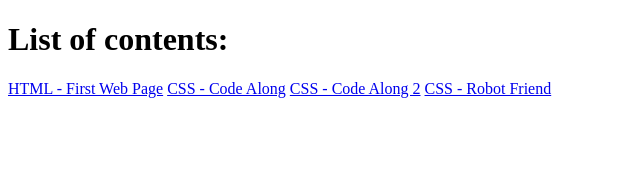
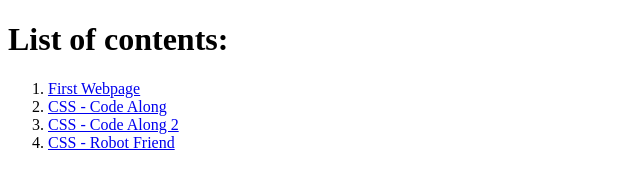
Before and after one commit to prdicochea/prdicochea.github.io, a plain HTML site: page index.html in a window 1280 px wide. Shown: the whole page, without its empty margins (0-640 px from the left). Drawn offline with Linux system fonts and the light colour scheme.

Commit message:
Update index.html

```diff
--- a/index.html
+++ b/index.html
@@ -5,9 +5,11 @@
 </head>
 <body>
     <h1>List of contents:</h1>
-    <a href="/00-html-first-webpage/">HTML - First Web Page</a>
-    <a href="/01-css-code-along/">CSS - Code Along</a>
-    <a href="/02-css-code-along/">CSS - Code Along 2</a>
-    <a href="/03-css-robot-friend/">CSS - Robot Friend</a>
+    <ol>
+        <li> <a href="/00-html-first-webpage/">First Webpage</a> </li>
+        <li> <a href="/01-css-code-along/">CSS - Code Along</a>
+        <li> <a href="/02-css-code-along/">CSS - Code Along 2</a> </li>
+        <li> <a href="/03-css-robot-friend/">CSS - Robot Friend</a> </li>
+    </ol>
 </body>
 </html>
```
